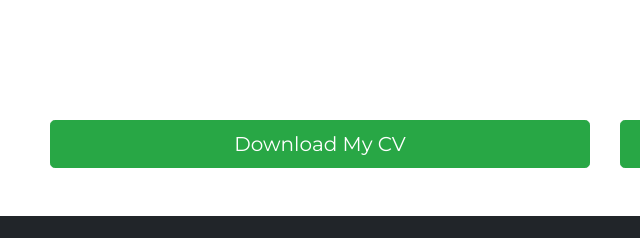
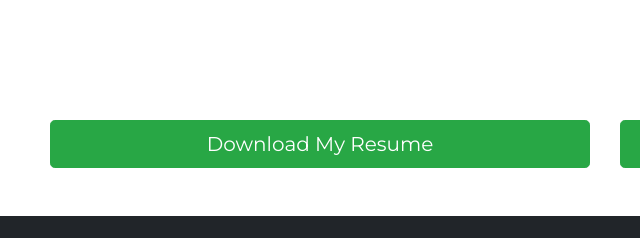
Before and after one commit to rajendraprimadama/rajendragustiprimadama.github.io, a website with bundled scripts: page index.html in a window 1280 px wide. Shown: the part 7600-7838 px from the top of the page, 35-675 px from the left. Built offline with nearby package versions, Linux system fonts and the light colour scheme; a web font is replaced by a local one.

Commit message:
220820 - update link

```diff
--- a/index.html
+++ b/index.html
@@ -533,8 +533,8 @@
       <div class="container">
         <div class="row">
           <div class="col-md-6 col-sm-6">
-            <a target="blank" href="https://drive.google.com/file/d/1Uor8sOWJdbtRzImqnJkmFmnmtXrXHtJn/view?usp=sharing" class="btn btn-success btn-block btn-lg">
-              Download My CV
+            <a target="blank" href="https://drive.google.com/file/d/1faDfrGJS0z9bRgcoePVXR_b_ITBoviOZ/view?usp=sharing" class="btn btn-success btn-block btn-lg">
+              Download My Resume
             </a>
           </div><br>
           <div class="col-md-6 col-sm-6">
```
